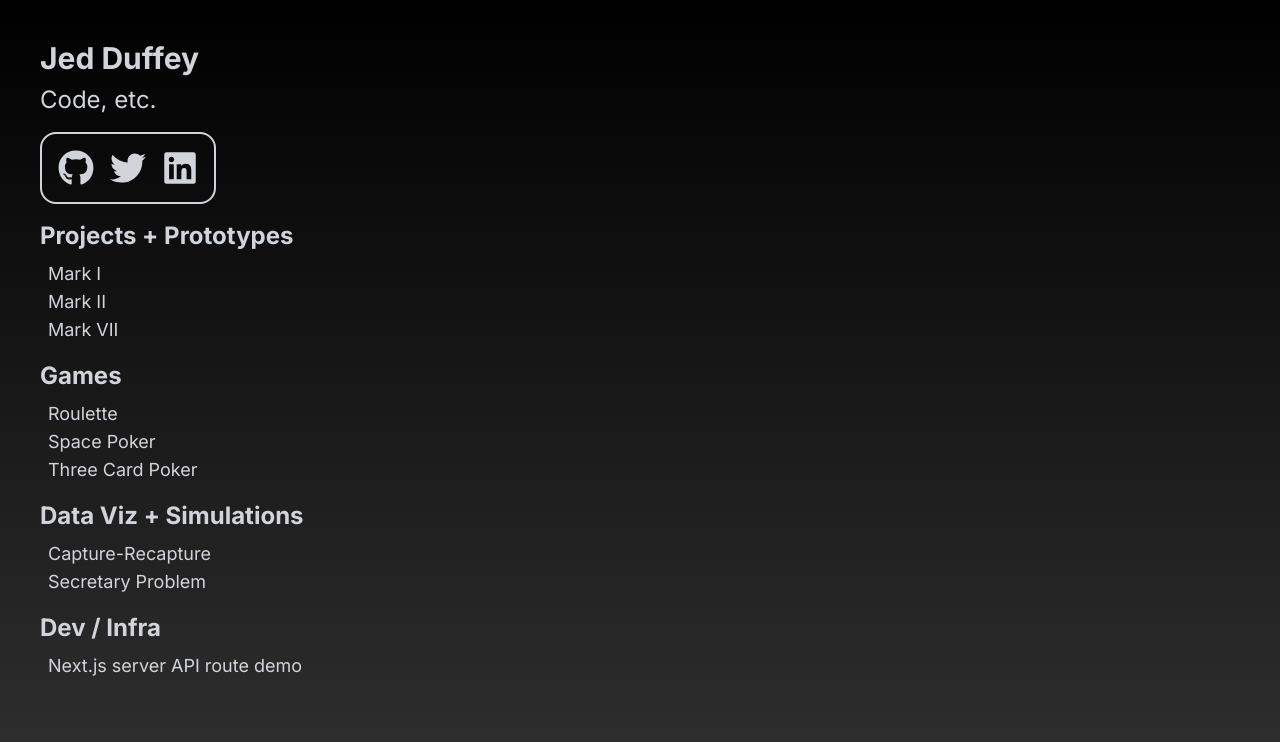
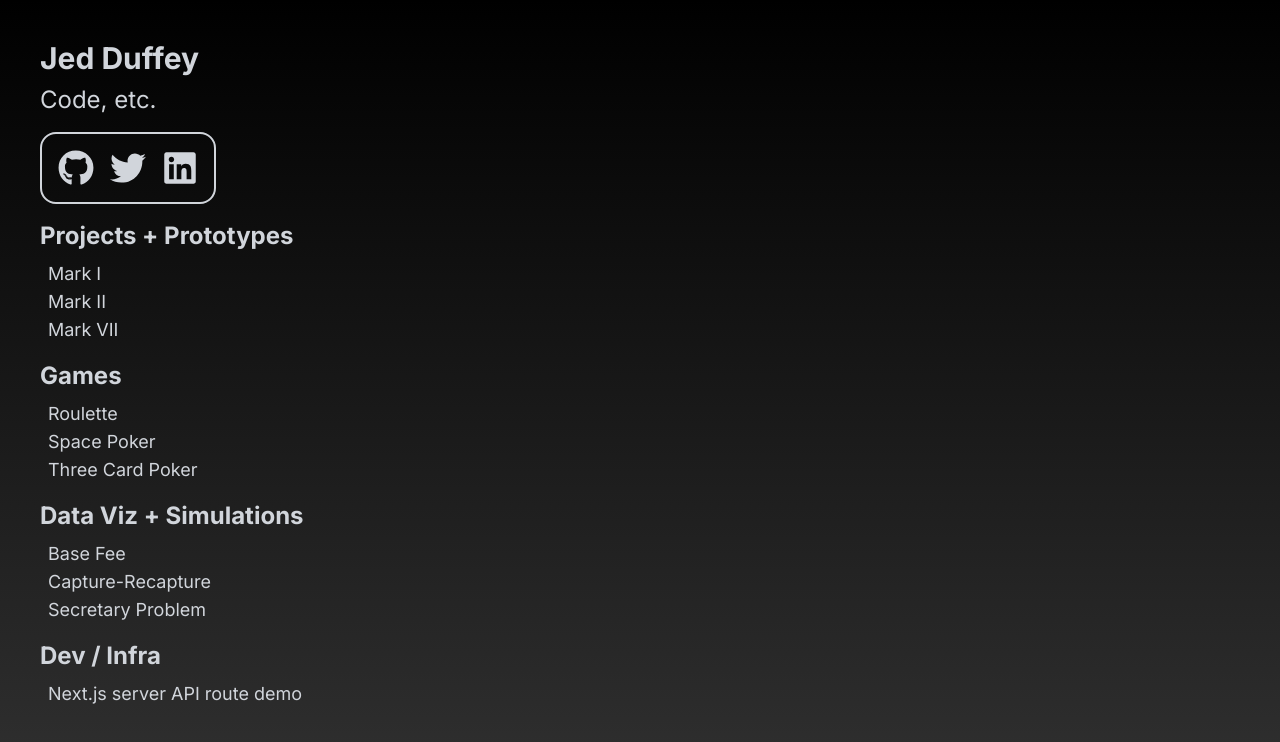
Before and after one commit to jduffey/personal-portfolio-website, a Next.js app: page / in a window 1280 px wide. Shown: the top 742 px of the page. Built offline with nearby package versions, Linux system fonts and the light colour scheme.

Commit message:
Create page for Base Fee

```diff
--- /dev/null
+++ b/app/(data-viz-sims)/base-fee/page.js
@@ -0,0 +1,7 @@
+export default function BaseFee() {
+    return (
+        <>
+            Base Fee
+        </>
+    )
+}
--- a/app/page.js
+++ b/app/page.js
@@ -79,6 +79,7 @@ export default function Home() {
                 <div className='mb-4'>
                     <ul>
                         {[
+                            { text: "Base Fee", url: "base-fee" },
                             { text: "Capture-Recapture", url: "capture-recapture" },
                             { text: "Secretary Problem", url: "secretary-problem" },
                         ].map((item, index) => (
```
